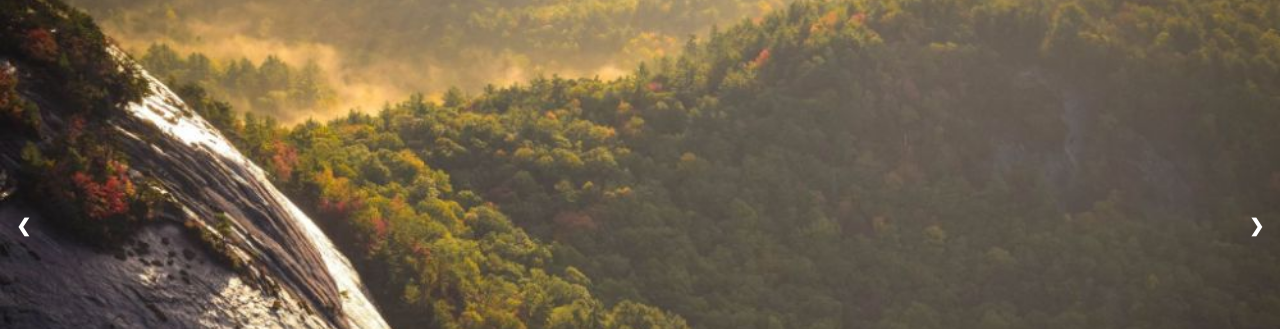
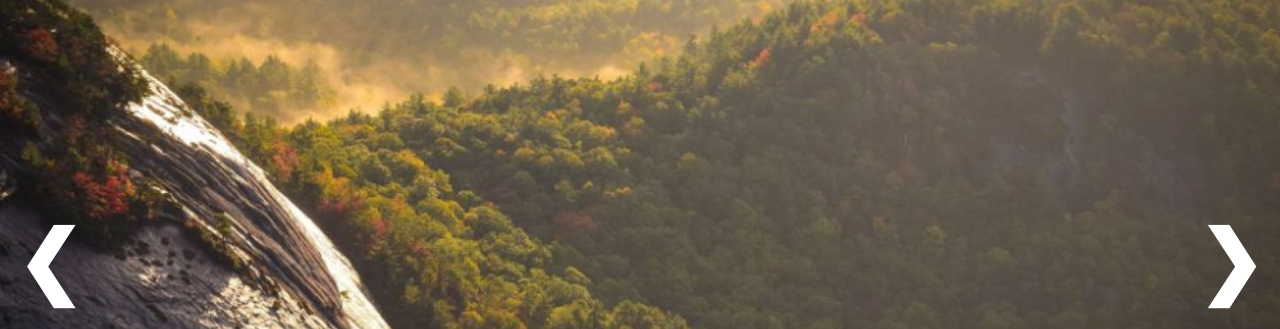
Before and after one commit to ThrMing/TechUp-YouTube-Redesign, a browser extension: page index.html in a window 1280 px wide. Shown: the part 88-417 px from the top of the page. Drawn offline with Linux system fonts and the light colour scheme.

Commit message:
Made contribution

```diff
--- a/Styles/styles.css
+++ b/Styles/styles.css
@@ -98,6 +98,7 @@ img {vertical-align: middle;}
     cursor: pointer;
     position: absolute;
     top: 50%;
+    font-size: 80px !important;
     width: auto;
     padding: 16px;
     margin-top: -22px;
```
